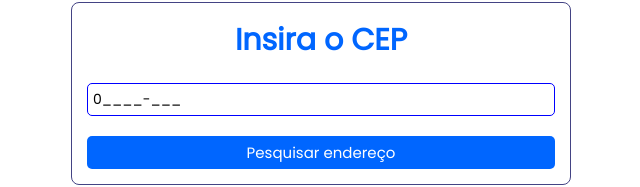
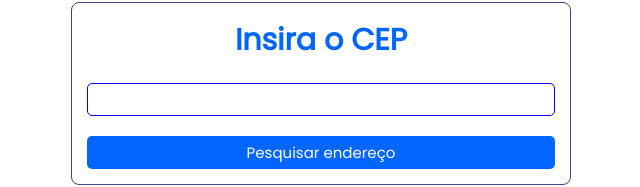
Before and after one commit to RafaelSavoy/buscador-de-cep-react, a React (Vite) app: page / in a window 1280 px wide. Shown: the part 188-375 px from the top of the page, without its empty margins (319-959 px from the left). Built offline with nearby package versions, Linux system fonts and the light colour scheme.

Commit message:
Arrumando erro que colocava um 0 automaticamente no input

```diff
--- a/src/components/Form/Form.jsx
+++ b/src/components/Form/Form.jsx
@@ -4,7 +4,7 @@ import cepManager from './cepManager';
 import { CepNumber, FormDiv, StyledForm, SubmitButton, Title } from './styles';
 
 const Form = () => {
-	const [cepNumber, setCepNumber] = useState(0)
+	const [cepNumber, setCepNumber] = useState('')
 	const { cep, setCep } = useContext(CepContext)
 
 	function isValidCepNumber(num) {
```
